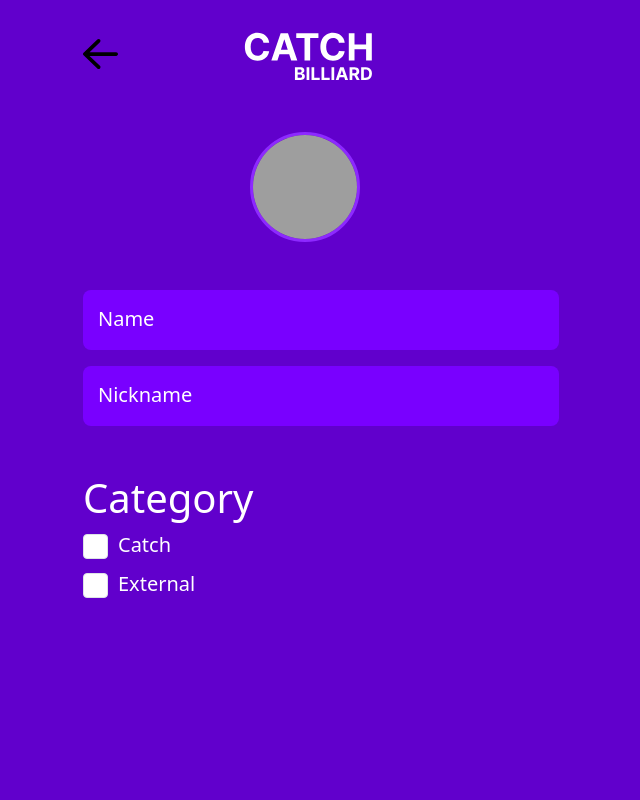
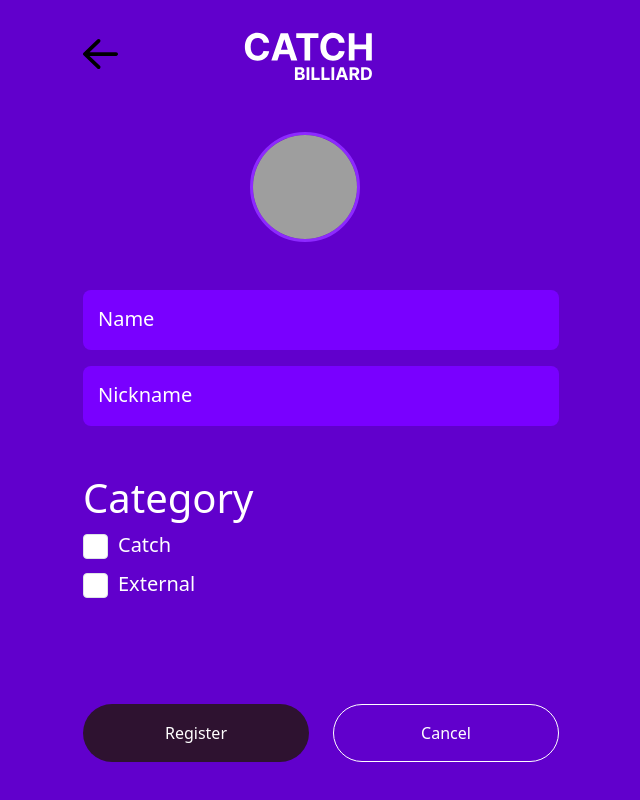
Before and after one commit to henrikbaugerod/APP2000, a React (Create React App) app: page /#/newplayer in a window 1280 px wide. Shown: the whole page, without its empty margins (319-959 px from the left). Built offline with nearby package versions, Linux system fonts and the light colour scheme; grey boxes are pictures that could not be loaded.

Commit message:
Update NewPlayer.js

```diff
--- a/src/Pages/NewPlayer.js
+++ b/src/Pages/NewPlayer.js
@@ -1,5 +1,6 @@
 import React from 'react';
 import Header from '../Components/Header';
+import { Link } from 'react-router-dom';
 
 const NewPlayer = () => {
 
@@ -39,6 +40,18 @@ const NewPlayer = () => {
                     </div>
                 </div>
             </div>
+            <div className="row mt-5 pt-5">
+                <div className="col-6">
+                    <Link to="/playerprofile" className="d-flex btn bg-darkPurple text-white justify-content-center py-3 rounded-pill">
+                        Register
+                    </Link>
+                </div>
+                <div className="col-6">
+                    <Link to="/players" className="d-flex btn border border-white text-white justify-content-center py-3 rounded-pill">
+                        Cancel
+                    </Link>
+                </div>
+            </div>
 
         </div>
     );
```
